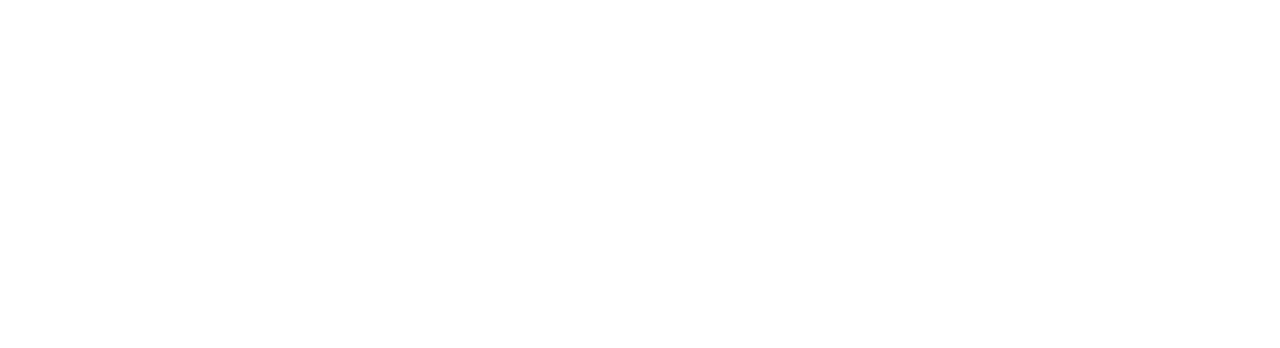
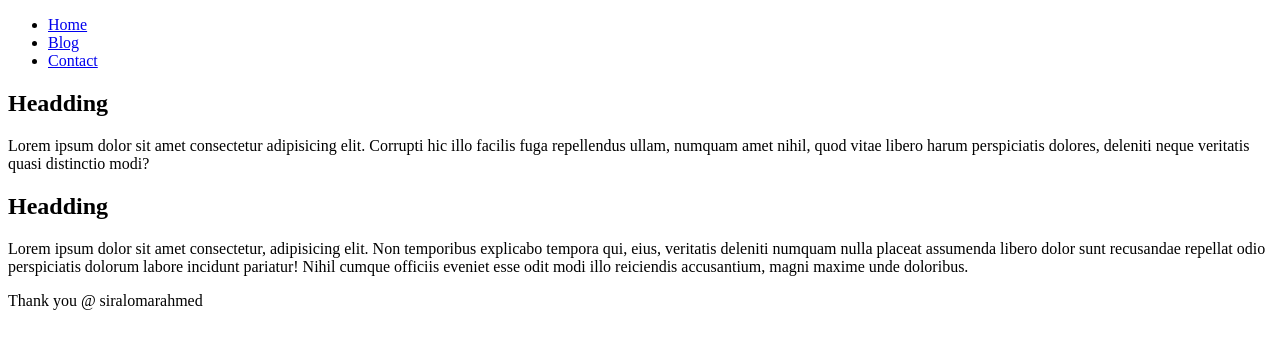
Before and after one commit to siralomarahmed/css_examples, a plain HTML site: page 004_linked-css/index.html in a window 1280 px wide. Drawn offline with Linux system fonts and the light colour scheme.

Commit message:
Add sample details for index.html.

```diff
--- a/004_linked-css/index.html
+++ b/004_linked-css/index.html
@@ -13,6 +13,43 @@
     />
 </head>
 
-<body></body>
+<body>
+    <header>
+        <nav>
+            <ul>
+                <li><a href="#">Home</a></li>
+                <li><a href="#">Blog</a></li>
+                <li><a href="#">Contact</a></li>
+            </ul>
+        </nav>
+    </header>
+
+    <main>
+        <article>
+            <h1>Headding</h1>
+            <p>
+                Lorem ipsum dolor sit amet consectetur adipisicing elit.
+                Corrupti hic illo facilis fuga repellendus ullam, numquam amet
+                nihil, quod vitae libero harum perspiciatis dolores, deleniti
+                neque veritatis quasi distinctio modi?
+            </p>
+        </article>
+        <article>
+            <h1>Headding</h1>
+            <p>
+                Lorem ipsum dolor sit amet consectetur, adipisicing elit. Non
+                temporibus explicabo tempora qui, eius, veritatis deleniti
+                numquam nulla placeat assumenda libero dolor sunt recusandae
+                repellat odio perspiciatis dolorum labore incidunt pariatur!
+                Nihil cumque officiis eveniet esse odit modi illo reiciendis
+                accusantium, magni maxime unde doloribus.
+            </p>
+        </article>
+    </main>
+
+    <footer>
+        <p>Thank you &commat; siralomarahmed</p>
+    </footer>
+</body>
 
 </html>
```
